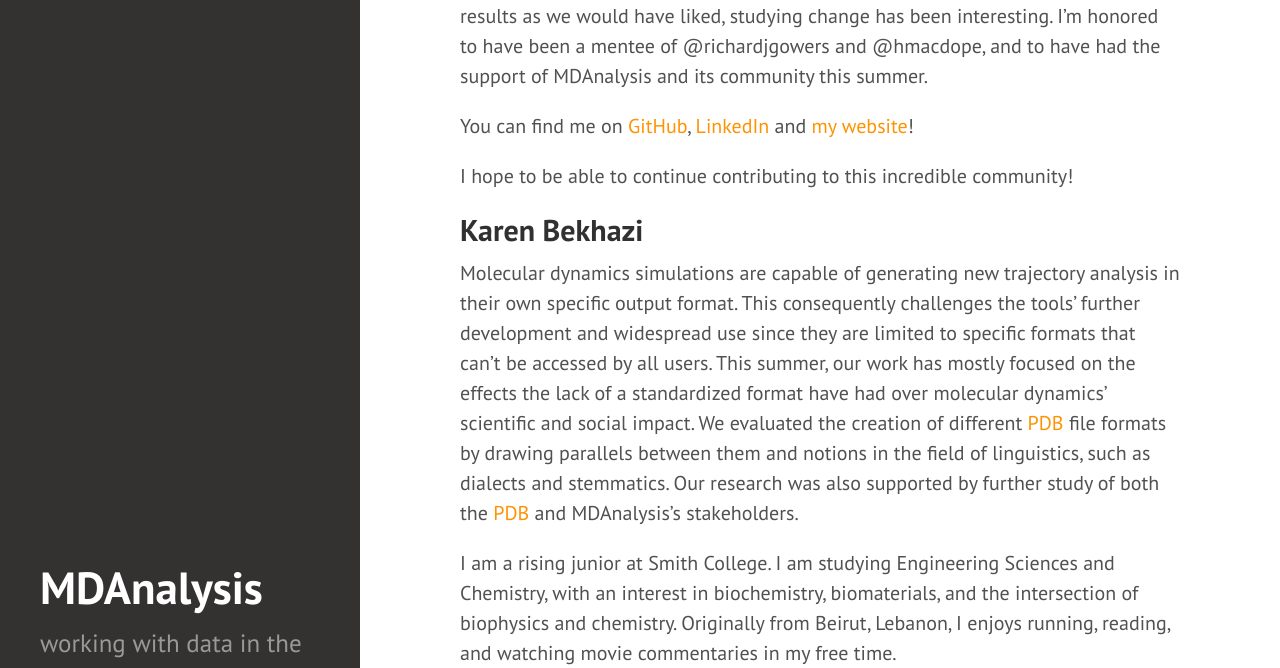
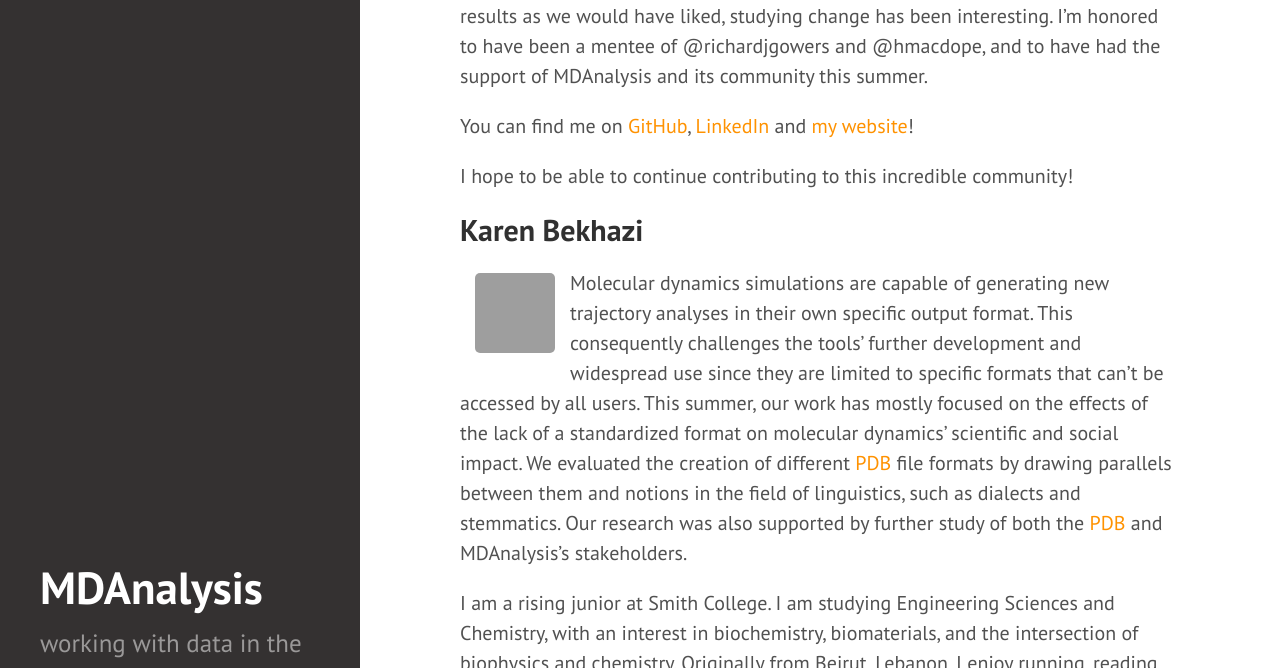
Before and after one commit to MDAnalysis/MDAnalysis.github.io, a Jekyll site: the page built from _posts/2023-06-16-sff-students.md, in a window 1280 px wide and 1400 px high, scrolled down 1147 px. Shown: the top 668 px of the window. Built offline with Jekyll 4.4.1, drawn with Linux system fonts in a browser that asks for light colours; comment, search, counter and statistics services are not loaded; part of the change alters nothing that is shown; some of the changed text lies outside the part shown; grey boxes are pictures that could not be loaded.

Commit message:
Update 2023-06-16-sff-students.md (#11)

```diff
--- a/_posts/2023-06-16-sff-students.md
+++ b/_posts/2023-06-16-sff-students.md
@@ -32,9 +32,18 @@ I hope to be able to continue contributing to this incredible community!
 
 ## Karen Bekhazi
 
-Molecular dynamics simulations are capable of generating new trajectory analysis in their own specific output format. This consequently challenges the tools’ further development and widespread use since they are limited to specific formats that can’t be accessed by all users. This summer, our work has mostly focused on the effects the lack of a standardized format have had over molecular dynamics’ scientific and social impact. We evaluated the creation of different [PDB][pdb] file formats by drawing parallels between them and notions in the field of linguistics, such as dialects and stemmatics. Our research was also supported by further study of both the [PDB][pdb] and MDAnalysis’s stakeholders.
+<img
+src="https://media.licdn.com/dms/image/D4E03AQFQwVFLzLAabA/profile-displayphoto-shrink_800_800/0/1687266968141?e=1697673600&v=beta&t=G3j-3m42F9Wf3y6G1HafGzJPIHrs6--vqdJMO2y5tWk"
+title="Karen Bekhazi" alt="Karen Bekhazi"
+style="float: left; width: 110px; height: 110px; border-radius: 20px; border: 15px solid white" />
 
-I am a rising junior at Smith College. I am studying Engineering Sciences and Chemistry, with an interest in biochemistry, biomaterials, and the intersection of biophysics and chemistry. Originally from Beirut, Lebanon, I enjoys running, reading, and watching movie commentaries in my free time.
+Molecular dynamics simulations are capable of generating new trajectory analyses in their own specific output format. This consequently challenges the tools’ further development and widespread use since they are limited to specific formats that can’t be accessed by all users. This summer, our work has mostly focused on the effects of the lack of a standardized format on molecular dynamics’ scientific and social impact. We evaluated the creation of different [PDB][pdb] file formats by drawing parallels between them and notions in the field of linguistics, such as dialects and stemmatics. Our research was also supported by further study of both the [PDB][pdb] and MDAnalysis’s stakeholders.
+
+I am a rising junior at Smith College. I am studying Engineering Sciences and Chemistry, with an interest in biochemistry, biomaterials, and the intersection of biophysics and chemistry. Originally from Beirut, Lebanon, I enjoy running, reading, and watching movie commentaries in my free time.
+
+Here's my LinkedIn: www.linkedin.com/in/karen-bekhazi-947b0b27b.
+
+Thank you to the amazing MDAnalysis community and to our mentors, Dr. Richard Gowers and Dr. Hugo MacDermott-Opeskin, for this summer!
 
 ![Station1 Capstone Poster](https://github.com/MDAnalysis/MDAnalysis.github.io/tree/master/public/images/SFF2023_PD4_FinalPoster_Bekhazi_Ong.pptx.pdf)
 
```
